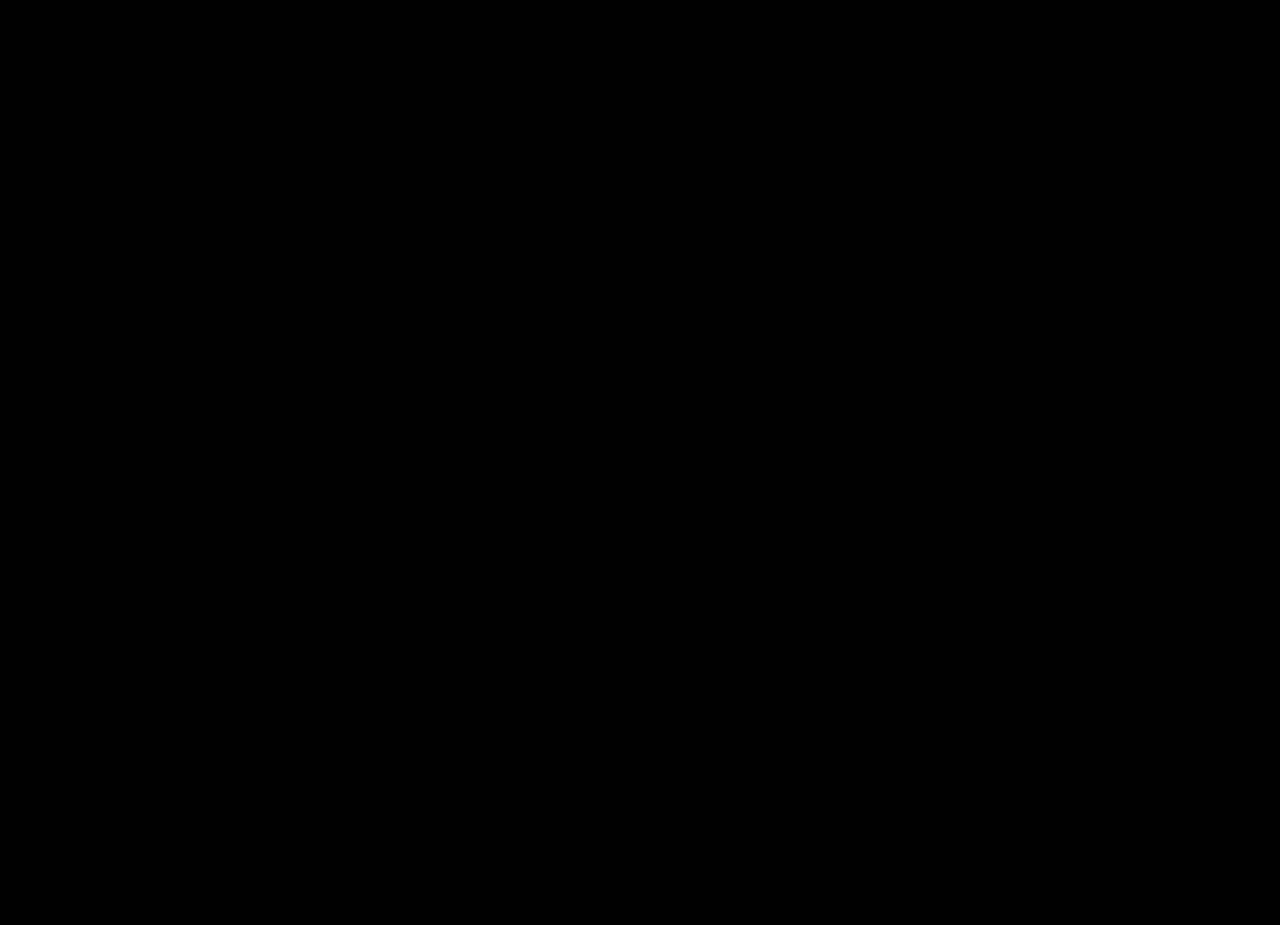
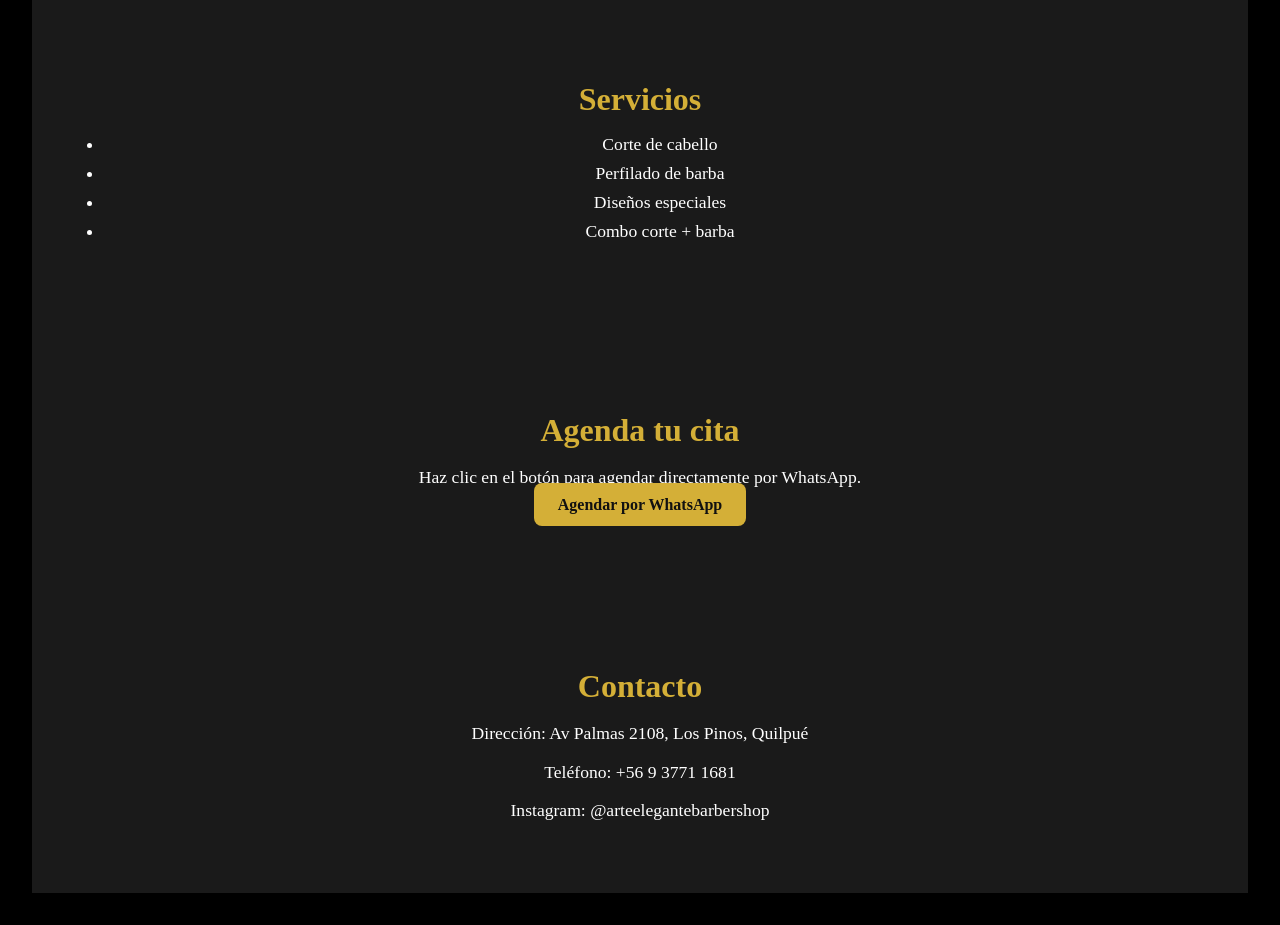
Before and after one commit to Marshelby/arte-elegante-barberia, a React (Vite) app: page / in a window 1280 px wide. Shown: the part 1080-2005 px from the top of the page. Before the commit the page ends 864 px from the top, so only its background shows below. Built offline with nearby package versions, Linux system fonts and the light colour scheme.

Commit message:
📄 FEAT: Secciones base añadidas y scroll suave

```diff
--- a/src/index.css
+++ b/src/index.css
@@ -4,3 +4,7 @@ body {
   box-sizing: border-box;
   background-color: #000;
 }
+
+html {
+  scroll-behavior: smooth;
+}
--- a/src/pages/Home.css
+++ b/src/pages/Home.css
@@ -33,3 +33,21 @@
 .cta-button:hover {
   transform: scale(1.05);
 }
+
+.section {
+  padding: 4rem 2rem;
+  background-color: #1a1a1a;
+  color: white;
+  text-align: center;
+}
+
+.section h2 {
+  font-size: 2rem;
+  margin-bottom: 1rem;
+  color: #d4af37;
+}
+
+.section p, .section li {
+  font-size: 1.1rem;
+  margin-bottom: 0.5rem;
+}
--- a/src/pages/Home.jsx
+++ b/src/pages/Home.jsx
@@ -3,14 +3,51 @@ import './Home.css';
 
 function Home() {
   return (
-    <main className="home-container">
-      <header className="hero">
-        <h1>Arte Elegante Barbershop</h1>
-        <p>Transformamos estilo con precisión y carácter.</p>
+    <main>
+      {/* INICIO */}
+      <section id="inicio" className="home-container">
+        <header className="hero">
+          <h1>Arte Elegante Barbershop</h1>
+          <p>Transformamos estilo con precisión y carácter.</p>
+          <a href="https://wa.me/56937711681" target="_blank" className="cta-button" rel="noreferrer">
+            Agendar Cita
+          </a>
+        </header>
+      </section>
+
+      {/* GALERÍA */}
+      <section id="galeria" className="section">
+        <h2>Galería de Estilos</h2>
+        <p>Aquí pronto mostraremos algunos de nuestros mejores trabajos.</p>
+      </section>
+
+      {/* SERVICIOS */}
+      <section id="servicios" className="section">
+        <h2>Servicios</h2>
+        <ul>
+          <li>Corte de cabello</li>
+          <li>Perfilado de barba</li>
+          <li>Diseños especiales</li>
+          <li>Combo corte + barba</li>
+        </ul>
+      </section>
+
+      {/* AGENDAR */}
+      <section id="agendar" className="section">
+        <h2>Agenda tu cita</h2>
+        <p>Haz clic en el botón para agendar directamente por WhatsApp.</p>
         <a href="https://wa.me/56937711681" target="_blank" className="cta-button" rel="noreferrer">
-          Agendar Cita
+          Agendar por WhatsApp
         </a>
-      </header>
+      </section>
+
+      {/* CONTACTO */}
+      <section id="contacto" className="section">
+        <h2>Contacto</h2>
+        <p>Dirección: Av Palmas 2108, Los Pinos, Quilpué</p>
+        <p>Teléfono: +56 9 3771 1681</p>
+        <p>Instagram: @arteelegantebarbershop</p>
+      </section>
     </main>
   );
 }
```
